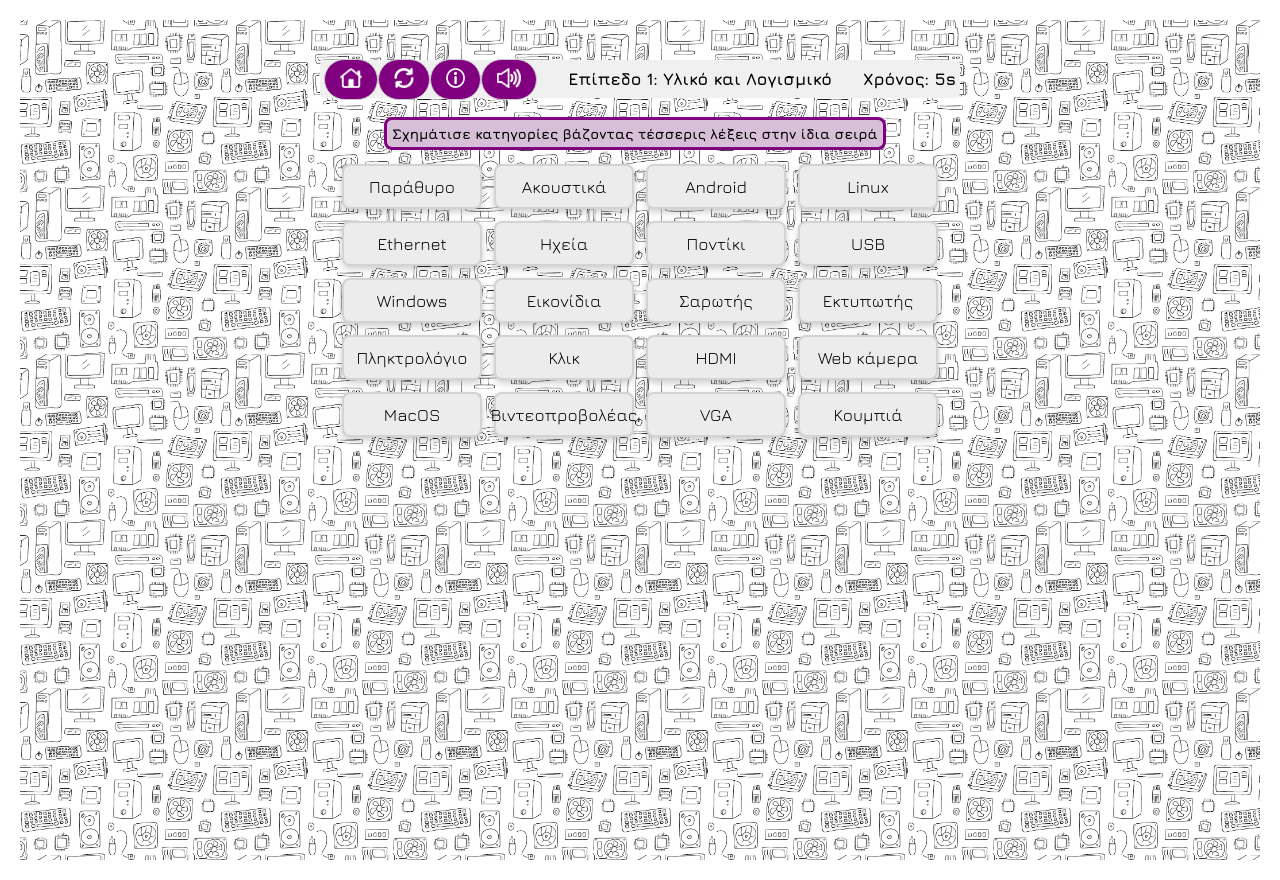
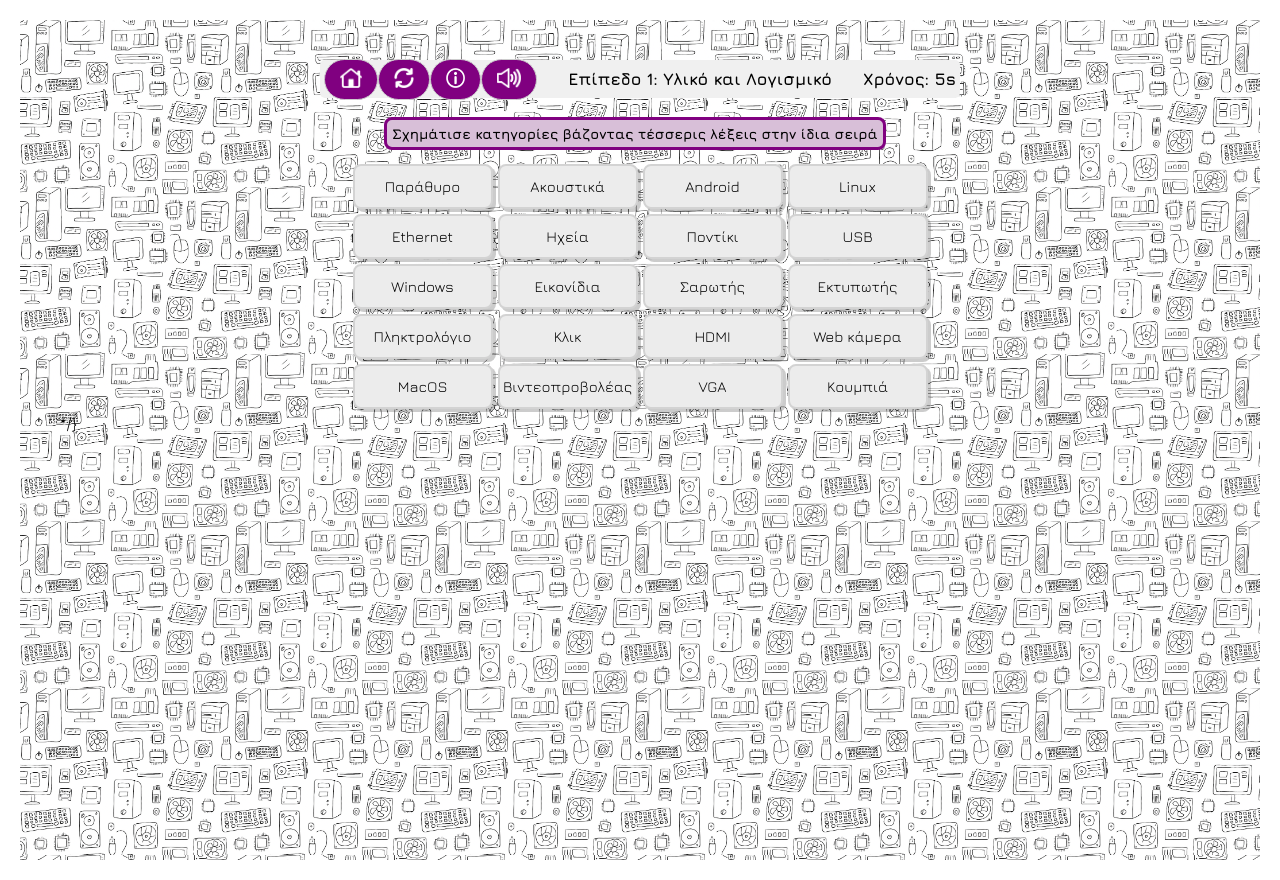
Before and after one commit to VeeQui/tech-word-connect-game, a React (Vite) app: page /#/game in a window 1280 px wide. Built offline with nearby package versions, Linux system fonts and the light colour scheme; a web font is replaced by a local one.

Commit message:
Minor appearance modifications

```diff
--- a/src/Components/Game/WordGrid.jsx
+++ b/src/Components/Game/WordGrid.jsx
@@ -2,13 +2,13 @@
 import WordTile from "./WordTile";
 
 const staticStyles = {
-  wrapper: { marginBottom: 12,
+  wrapper: { marginBottom: 5,
 //zoom: window.innerWidth < 600 ? "0.7" : "1",  ////////////////////////////
 },
   row: {
     position: "relative",
     display: "flex",
-    gap: 12,
+    gap: 5,
     justifyContent: "center",
 flexWrap: "nowrap", // Force them to stay in one line
   },
--- a/src/Components/Game/WordTile.jsx
+++ b/src/Components/Game/WordTile.jsx
@@ -34,13 +34,13 @@
     borderColor: "lightgray",
     textAlign: "center",
     whiteSpace: "pre-line",
-    boxShadow: "0 3px 7px rgba(0,0,0,0.2)", // Softer shadow for cleaner look
+    boxShadow: "3px 3px 0px rgba(0,0,0,0.2)", // Softer shadow for cleaner look
     userSelect: "none",
     WebkitUserSelect: "none",
     display: "flex",
     alignItems: "center",
     justifyContent: "center",
-    fontSize: "clamp(12px, 2.5vw, 17px)", // Fluid font size
+    fontSize: "clamp(12px, 2.5vw, 15px)", // Fluid font size
     fontFamily: "myGameFont",             // Added for consistency
     transition: "transform 0.1s ease, background 0.15s ease",
     cursor: 'grab',
--- a/src/Pages/WordConnect.jsx
+++ b/src/Pages/WordConnect.jsx
@@ -15,10 +15,10 @@
 
 
 const ACTIVE_ROW_COUNT = 5;
-const GROUP_SIZE = 4;
+const GROUP_SIZE = 4;  //if more words per group then the container width must be adjusted
 
 export default function WordConnect() {
-const isExiting = React.useRef(false); // <--- ADD THIS LINE
+const isExiting = React.useRef(false);
   /* ================= STATE ================= */
 
   //sound
@@ -114,7 +114,7 @@
       }
    });
        if (locks.length > lockedGroups.length) {
-         playSound(successSfx); // <--- Play happy chime
+         playSound(successSfx); // Play happy chime
       }
     setLockedGroups(locks);
   };
@@ -274,7 +274,6 @@
                 playSound(clickSound);
     		// Put everything that changes the page inside the timeout
     		setTimeout(() => {
-	        //window.location.reload();
          	initLevel();}, 200);
   		}}
 		style={styles.Btn}>
@@ -335,7 +334,7 @@
         slots={slots}
         lockedGroups={lockedGroups}
         groupTitles={selectedGroups.map(g => g.title)}
-        selectedGroups={selectedGroups} // Pass this down
+        selectedGroups={selectedGroups}
         onStartDrag={handleStartDrag}
         hoveredSlot={hoveredSlot}
       />
@@ -370,6 +369,7 @@
           buttonText={levelIndex === LEVELS.length - 1 ? "Παίξε από την αρχή" : "Επόμενο Επίπεδο"}
         />
       )}
+{/*
 {/* Orientation Guard: Only shows when phone is held vertically */}
 <div className="orientation-guard">
   <div style={styles.rotateMessage}>
@@ -377,7 +377,7 @@
     <h2>Παρακαλώ γυρίστε το κινητό σας οριζόντια</h2>
     <p>(Landscape Mode)</p>
   </div>
-</div>
+</div>  */}
     </>
   );
 }
@@ -391,7 +391,6 @@
     right: "0px",
     left: "0px",
     fontSize: "0.9rem",
- //followed by the next two this line is redundant->   align: "center",
     justifyContent: "space-between",
     alignItems: "center",
     padding: "4px 4px",
@@ -399,11 +398,9 @@
     borderRadius: "5px",
     marginBottom: "5px",
     WebkitUserSelect: "none",
-//    pointerEvents: "none",
     msUserSelect: "none",
     MozUserSelect: "none",
     WebkitTapHighlightColor: "transparent",
-
   },
   Btn: {
     fontFamily: "myGameFont",
@@ -417,7 +414,6 @@
     fontWeight: "bold",
   transition: "transform 0.1s active",
     outline: "none",
-
 },
   modalOverlay: {
     position: "fixed",
@@ -467,7 +463,7 @@
   position: 'fixed',
   top: 0, left: 0,
   width: '100vw', height: '100vh',
-  backgroundColor: 'purple', // Purple to match your theme
+  backgroundColor: 'purple',
   color: 'white',
   display: 'flex',
   flexDirection: 'column',
@@ -483,7 +479,7 @@
   maxWidth: "632px",
   margin: "0 auto",
   /* The "Safe Zoom" */
-  zoom: window.innerWidth < 650 ? "0.8" : "1",
-  WebkitZoom: window.innerWidth < 650 ? "0.8" : "1", // Specific for Safari
+  zoom: window.innerWidth < 650 ? "0.8" : "1",  //width (650) should be adjusted to game container
+  WebkitZoom: window.innerWidth < 650 ? "0.8" : "1", // Specific for Safari - width (650) should be adjusted to game container
 }
 };
```
Lines whose indentation alone changed are shown as unchanged.
